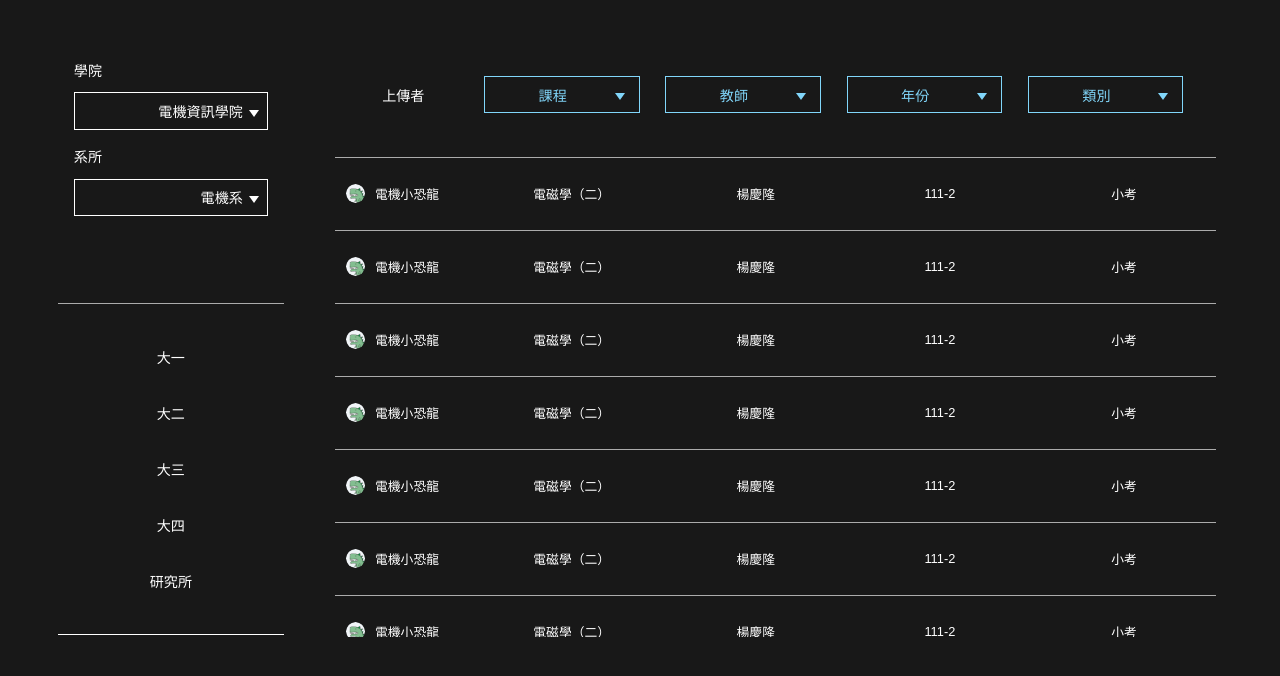
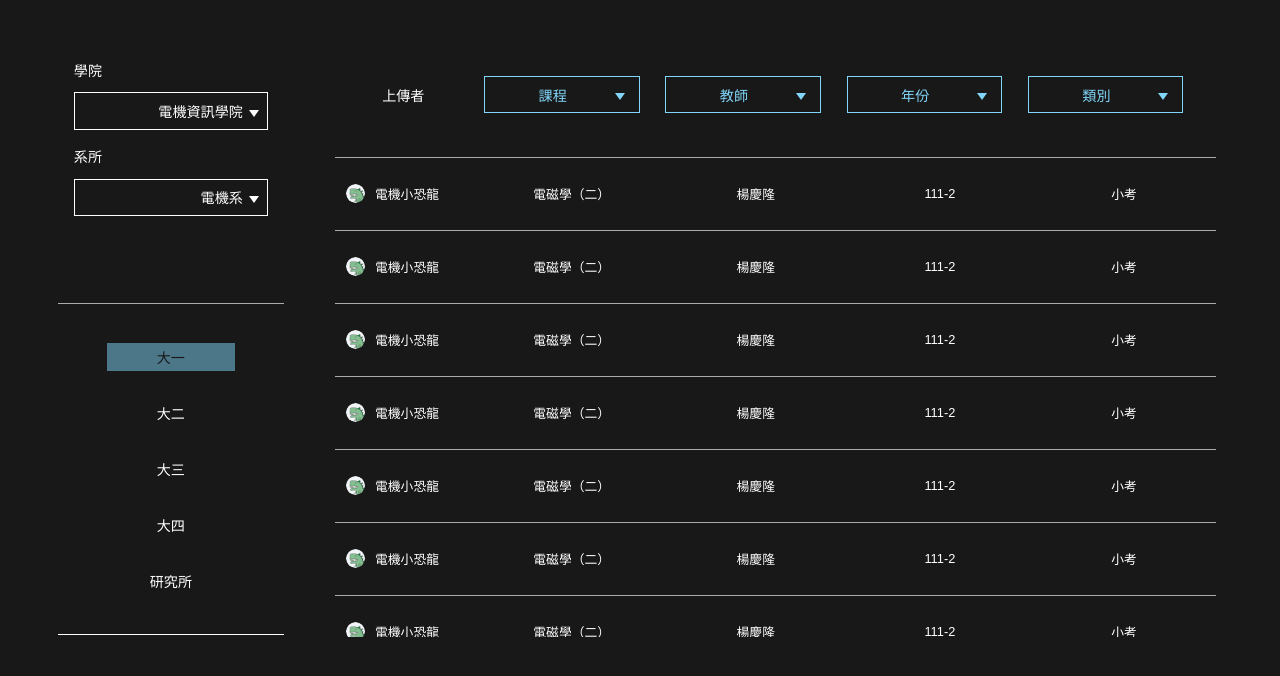
Before and after one commit to Lucashien/NCKUEX, a website: page dist/sort.html in a window 1280 px wide. In both pictures the pointer is over the item "大一". Shown: the part 100-776 px from the top of the page. Drawn offline with Linux system fonts and the light colour scheme; a web font is replaced by a local one.

Commit message:
按鈕壞了

```diff
--- a/dist/sort.css
+++ b/dist/sort.css
@@ -186,11 +186,19 @@ h4, li {
     padding: .5vh 0;
     cursor: pointer;
     text-align: center;
+    transform: color 0.5s ease-in-out;
 }
 
-#grade li.active {
+#grade li.active{
     color: #181818;
     background-color: #81D6FA;
+}
+
+#grade li:hover {
+    color: #181818;
+    background-color: #81D6FA;
+    transform: color 0.5s ease-in-out;
+    opacity: 0.5;
 }
 
 /* ////////////////////////////////////// */
--- a/dist/sort.html
+++ b/dist/sort.html
@@ -331,7 +331,7 @@
     </footer>
 
 </body>
-<script src="./sort.js"></script>
+<script src="sort.js"></script>
 
 
 </html>
```
Also changed, not shown: 1 other file.
